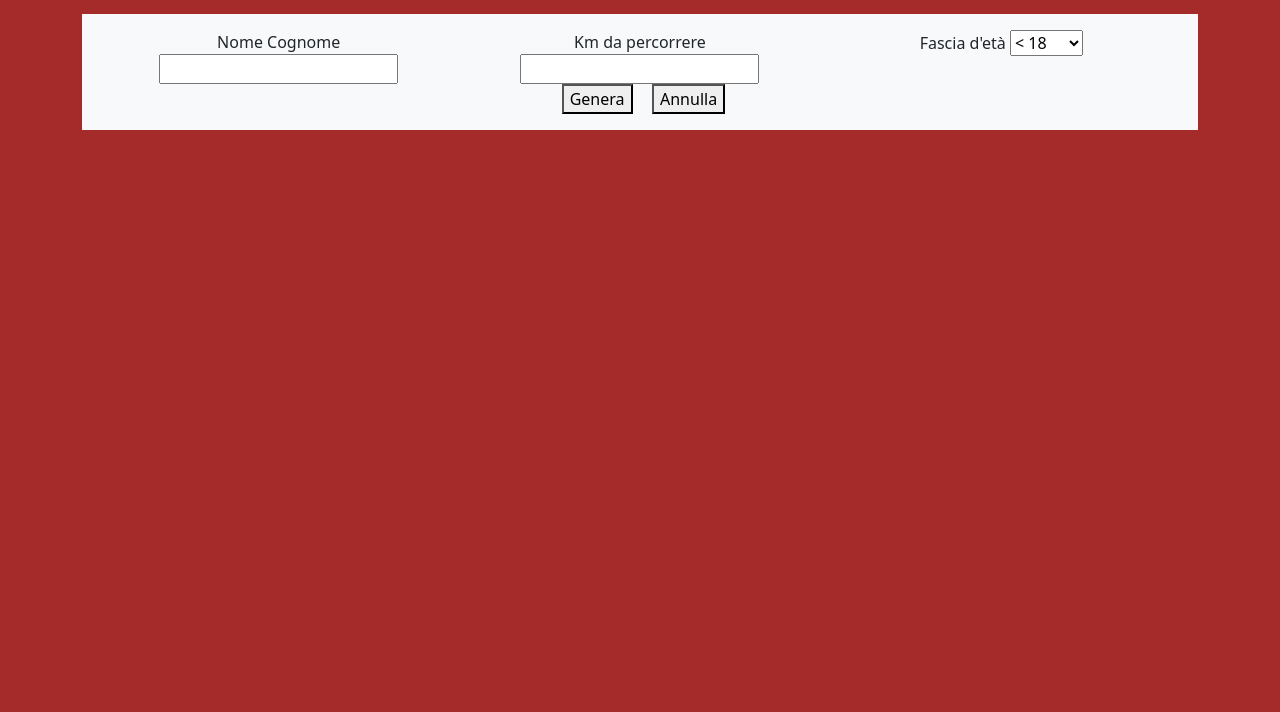
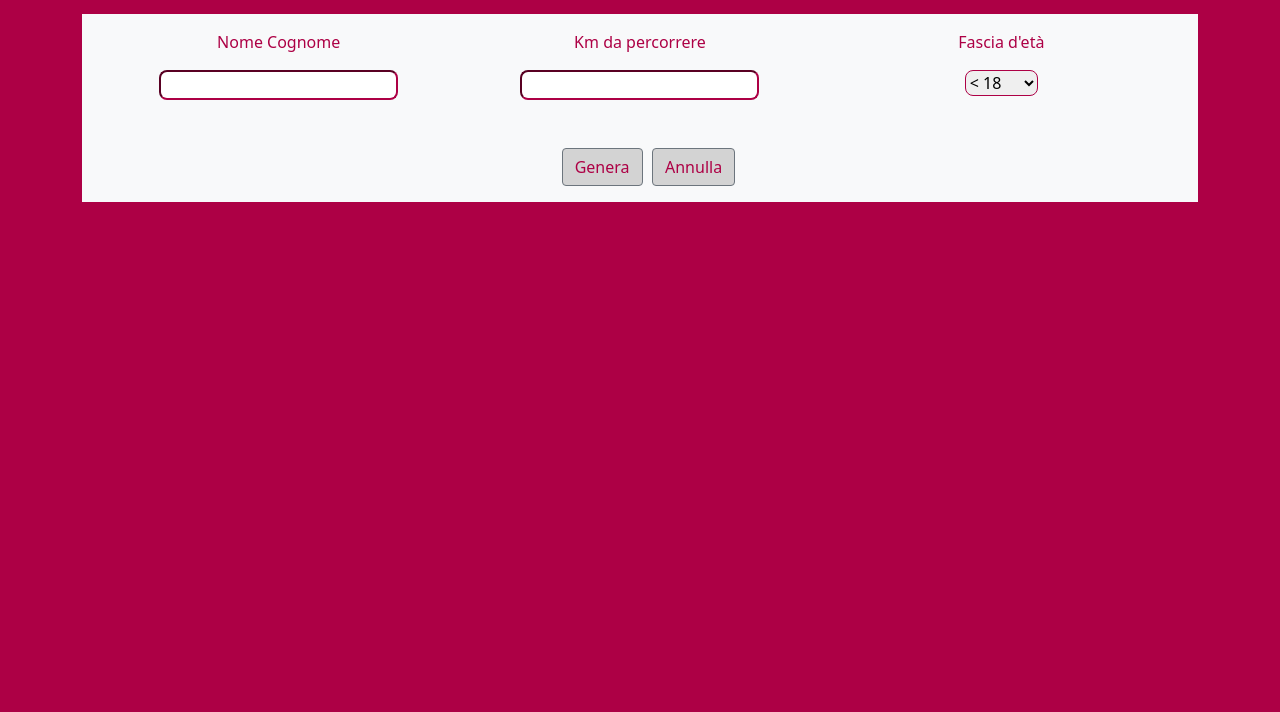
Before and after one commit to FernandoSilvera/js-biglietto-treno-form, a plain HTML site: page index.html in a window 1280 px wide. Shown: the part 88-800 px from the top of the page. Drawn offline with nearby package versions, Linux system fonts and the light colour scheme.

Commit message:
Project completed.

```diff
--- a/css/styles.css
+++ b/css/styles.css
@@ -1,10 +1,20 @@
+:root {
+    --bs-purple: rgb(173, 0, 69);
+}
+
 body {
-    background-color: brown;
+    background-color: var(--bs-purple);
+}
+
+.text-purple {
+    color: var(--bs-purple);
 }
 
 .row {
     margin-left: 0;
 }
+
+/* CONTENT */
 
 #buy-ticket .row {
     width: 100%;
@@ -17,8 +27,30 @@ body {
 #buy-ticket input {
     display: block;
     margin: 0 auto;
+    border-color: var(--bs-purple);
+    border-radius: 8px;
+}
+
+#buy-ticket label {
+    margin-bottom: 1rem;
+}
+
+#buy-ticket select {
+    border-color: var(--bs-purple);
+    border-radius: 8px;
+}
+
+#ticket-content {
+    border-top: 2px solid var(--bs-secondary);
+    border-bottom: 2px solid var(--bs-secondary);
 }
 
 .spacing-h2 {
     margin: 2rem;
 }
+
+.btn-purple {
+    color: var(--bs-purple);
+    background-color: rgb(211, 211, 211);
+    border-color: var(--bs-secondary);
+}
--- a/index.html
+++ b/index.html
@@ -14,7 +14,7 @@
     <main>
         <div class="container">
             <h2 class="text-center text-white text-uppercase spacing-h2">Calcola il prezzo del tuo biglietto</h2>
-            <div id="buy-ticket" class="bg-light p-3">
+            <div id="buy-ticket" class="text-purple bg-light p-3">
                 <div class="row text-center">
                     <div class="col">
                         <label for="name">Nome Cognome</label>
@@ -28,7 +28,7 @@
 
                     <div class="col">
                         <label for="age">Fascia d'età</label>
-                        <select name="userAge" id="age">
+                        <select name="userAge" id="age" class="d-block m-auto">
                             <option value="under">&lt; 18</option>
                             <option value="normal">18 - 65</option>
                             <option value="over">&gt; 65</option>
@@ -37,17 +37,18 @@
                 </div>
 
 
-                <div class="row justify-content-center">
+                <div class="row justify-content-center mt-5">
                     <div class="col-1">
-                        <button type="button" id="submitBtn">Genera</button>
+                        <button type="button" id="submitBtn" class="btn btn-purple">Genera</button>
                     </div>
 
                     <div class="col-1">
-                        <button type="button" id="eraseBtn">Annulla</button>
+                        <button type="button" id="eraseBtn" class="btn btn-purple">Annulla</button>
                     </div>
                 </div>
             </div>
 
+            <!-- ------------------------------------- TICKET SECTION ------------------------------ -->
             <section id="ticket-section" class="d-none">
                 <h2 class="text-center text-white text-uppercase spacing-h2">Il tuo biglietto</h2>
                 <div id="ticket" class="bg-light p-3">
@@ -60,7 +61,7 @@
                             </div>
                         </div>
 
-                        <div class="col-9">
+                        <div id="ticket-content" class="col-9">
                             <div class="p-3">
                                 <div class="row">
                                     <div class="col-3">
--- a/js/script.js
+++ b/js/script.js
@@ -30,8 +30,6 @@ submit.addEventListener("click", function createTicket() {
     let overDiscount = totalPrice * .4;
 
     //Code
-    ticketSection.classList.remove("d-none");
-
     if (userKm.value <= 5 || userKm.value >= 500) {
         datiValidi = false;
         alert("Inserisci un numero di km tra 5 e 1000")
@@ -40,6 +38,8 @@ submit.addEventListener("click", function createTicket() {
     }
 
     if (datiValidi) {
+        ticketSection.classList.remove("d-none");
+
         if (userAge.value === "under") {
             ticketPrice = totalPrice - underDiscount;
             spanOffer.innerHTML = "20% Discount";
```
